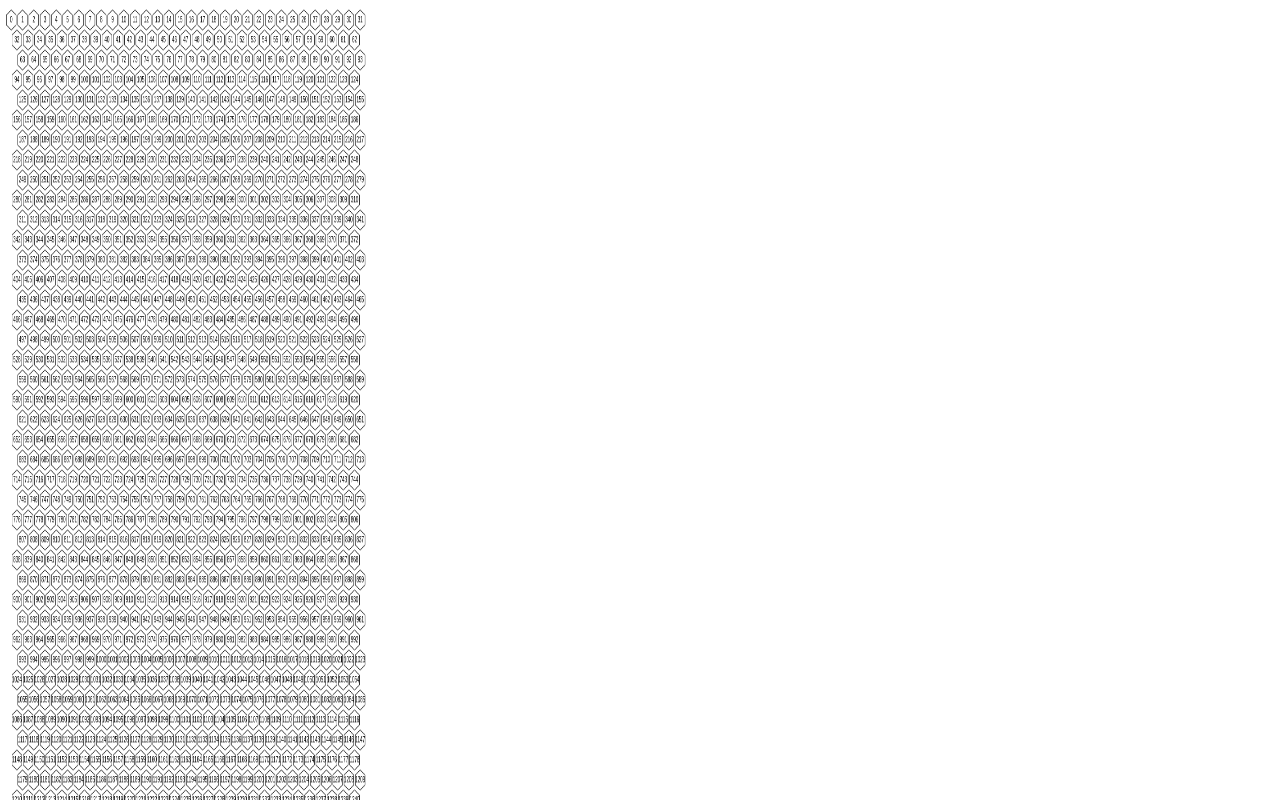
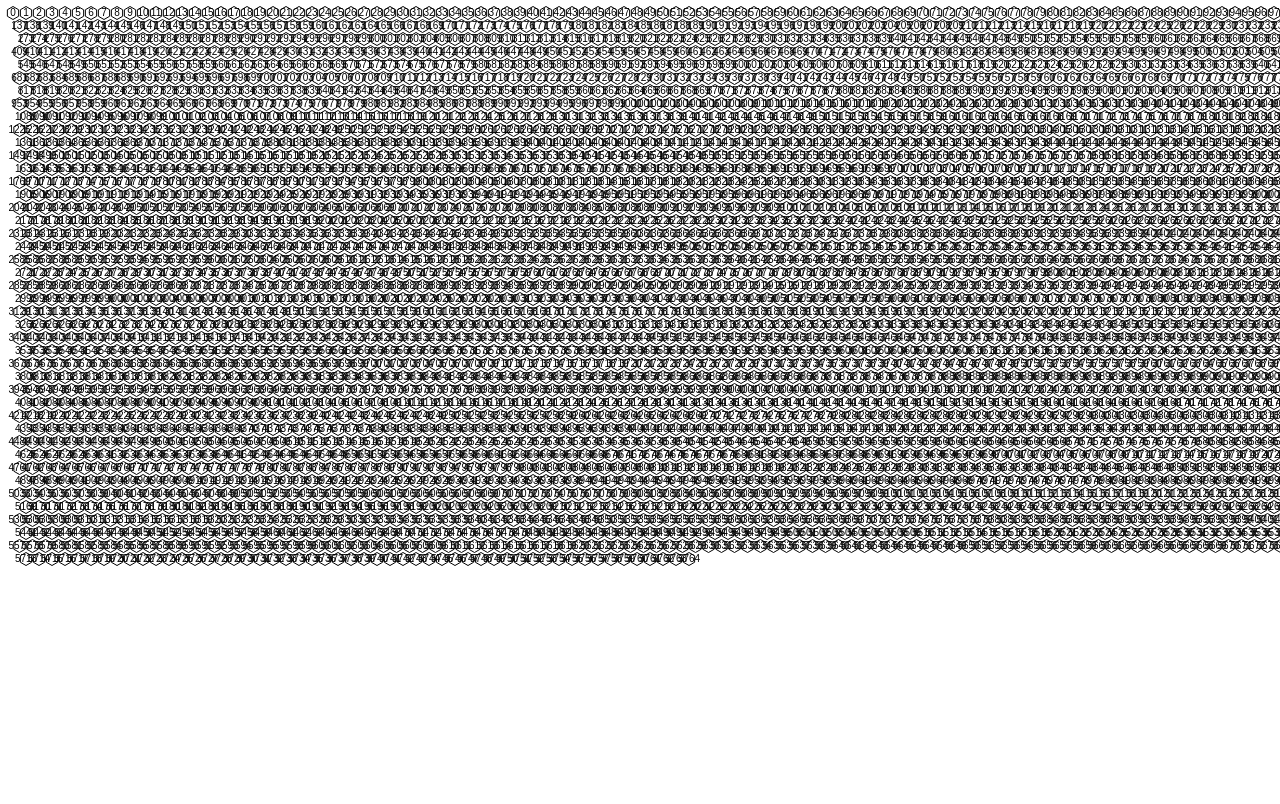
Before and after one commit to chrisbarless/puzzlet, a website: page hex_mosaic_dynamic.html in a window 1280 px wide. Drawn offline with Linux system fonts and the light colour scheme.

Commit message:
Draw the full window width

```diff
--- a/script.js
+++ b/script.js
@@ -1,25 +1,20 @@
-(function() {
+(function main() {
   const canvas = document.getElementById('canvas');
   const context = canvas.getContext('2d');
-  const hexagonWidth = 25;
+
+  const hexagonLimit = 5765;
+  const rowLimit = Math.ceil((16 / 9) * Math.sqrt(hexagonLimit));
+  const hexagonWidth = Math.floor(canvas.width / rowLimit);
+  const a = hexagonWidth / 4;
+  const b = Math.sqrt(3) * a;
+  const { innerWidth, innerHeight } = window;
+
   let xIndex = 0;
   let yIndex = 0;
-
-  function drawHexagons(numberToDraw) {
-    context.save();
-    context.textAlign = 'center';
-    context.textBaseline = 'middle';
-    for (let i = 0; i < numberToDraw; i++) {
-      drawHexagon(i);
-    }
-    context.restore();
-  }
 
   function drawHexagon(hexIndex) {
     let x = (xIndex + 1) * hexagonWidth;
     const y = (yIndex + 1) * hexagonWidth;
-    const a = hexagonWidth / 4;
-    const b = Math.sqrt(3) * a;
 
     if (yIndex % 2 !== 0) {
       x -= hexagonWidth / 2;
@@ -38,12 +33,25 @@
     context.stroke();
     context.fillText(hexIndex, x, y);
 
-    if (xIndex > 30) {
+    if (xIndex > rowLimit) {
       xIndex = 0;
       yIndex += 1;
     }
-    xIndex++;
+    xIndex += 1;
   }
 
-  drawHexagons(5765);
-})();
+  function drawHexagons(numberToDraw) {
+    context.save();
+    context.textAlign = 'center';
+    context.textBaseline = 'middle';
+    for (let i = 0; i < numberToDraw; i += 1) {
+      drawHexagon(i);
+    }
+    context.restore();
+  }
+
+  canvas.setAttribute('width', innerWidth);
+  canvas.setAttribute('height', innerHeight);
+
+  drawHexagons(hexagonLimit);
+}());
--- a/style.css
+++ b/style.css
@@ -1,10 +1,8 @@
-html,
-body {
+* {
   margin: 0;
   padding: 0;
 }
 
-.canvas,
 .background {
   width: 100vh;
   height: 100vh;
```
